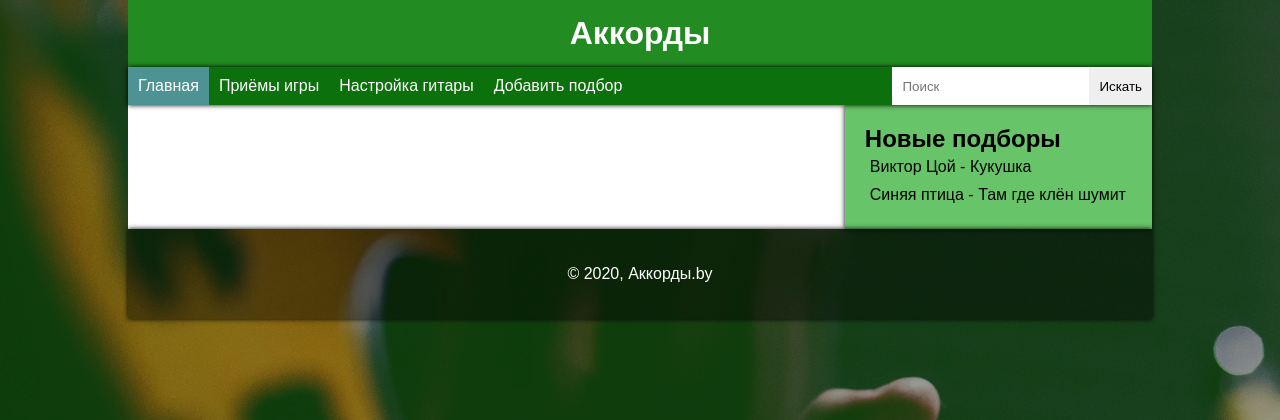
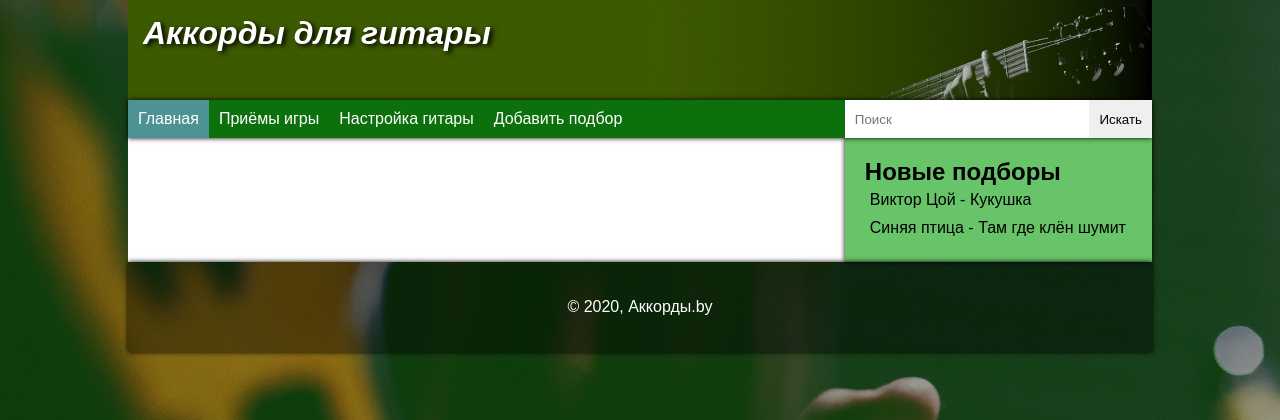
Before and after one commit to MaximVashkevic/wt, a PHP site: page / in a window 1280 px wide. Shown: the top 420 px of the page. Run offline with PHP 8.4, Linux system fonts and the light colour scheme.

Commit message:
header, search change

```diff
--- a/html/index.html
+++ b/html/index.html
@@ -13,7 +13,7 @@
     <div class="wrapper">
         <header>
             <h1>
-                Аккорды
+                Аккорды для гитары
             </h1>
         </header>
         <nav>
@@ -22,7 +22,7 @@
             <a href="tuning.html">Настройка гитары</a>
             <a href="add.html">Добавить подбор</a>
             <form class="search-container" name="search" autocomplete="off">
-                <input id="search-input" type="search" placeholder="Поиск">
+                <input id="search-input" type="search" placeholder="Поиск" size="5">
                 <input id="search-button" type="submit" value="Искать">
             </form>
         </nav>
--- a/html/styles/main.css
+++ b/html/styles/main.css
@@ -14,15 +14,21 @@ body {
 }
 
 body header {
-    text-align: center;
-    background-color: forestgreen;
     color: white;
     padding: 5px;
+    background-image: url(../images/header.png);
+    background-position: right;
+    background-repeat: no-repeat;
+    background-color: #3C5A00;
+    height: 100px;
 }
 
 body header>h1 {
     margin: 0;
     padding: 10px;
+    text-shadow: 3px 2px 5px black;
+    font-style: italic;
+    text-shadow: 3px 2px 5px black;
 }
 
 .search-container {
@@ -31,12 +37,15 @@ body header>h1 {
     text-align: center;
     display: flex;
     justify-content: right;
-    flex-grow: 2;
+    flex-basis: 30%;
+    margin-left: auto;
 }
 
 #search-input {
     border: none;
     padding: 10px;
+    max-width: 300px;
+    width: 100%;
 }
 
 #search-button {
@@ -121,7 +130,7 @@ footer {
     z-index: 2;
 }
 
-@media screen and (max-width: 700px) {
+@media screen and (max-width: 720px) {
     nav, .row{
         flex-direction: column;
     }
@@ -130,5 +139,6 @@ footer {
     }
     .search-container {
         justify-content: center;
+        margin-left: initial;
     }
 }
```
Also changed, not shown: html/images/header.png (added).
